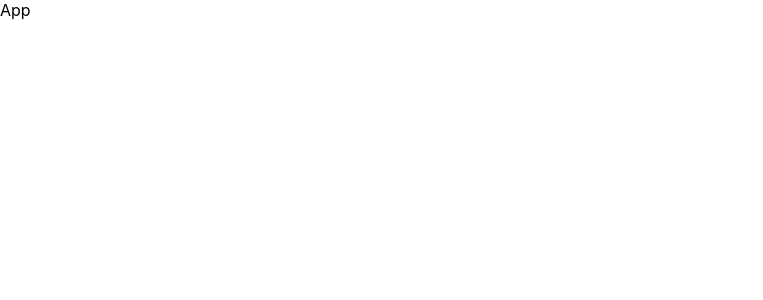
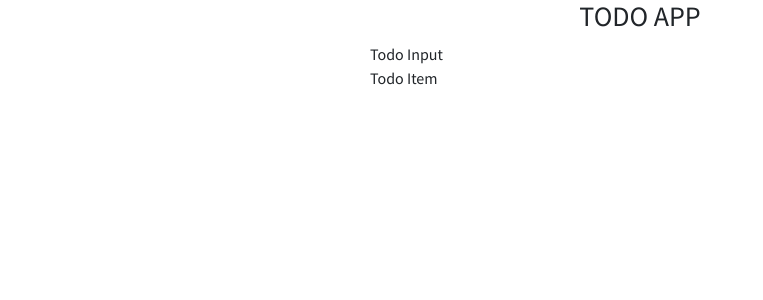
Before and after one commit to munirmahmud/react-todo-app, a React (Create React App) app: page / in a window 1280 px wide. Shown: the top 300 px of the page, without its empty margins (0-763 px from the left). Built offline with nearby package versions, Linux system fonts and the light colour scheme.

Commit message:
Component structure done

```diff
--- a/public/index.html
+++ b/public/index.html
@@ -24,6 +24,7 @@
       work correctly both with client-side routing and a non-root public URL.
       Learn how to configure a non-root public URL by running `npm run build`.
     -->
+    <link href="https://fonts.googleapis.com/css2?family=Source+Sans+Pro:wght@300;400;600&display=swap" rel="stylesheet">
     <title>React Todo App</title>
   </head>
   <body>
--- a/src/App.css
+++ /dev/null
@@ -1,38 +0,0 @@
-.App {
-  text-align: center;
-}
-
-.App-logo {
-  height: 40vmin;
-  pointer-events: none;
-}
-
-@media (prefers-reduced-motion: no-preference) {
-  .App-logo {
-    animation: App-logo-spin infinite 20s linear;
-  }
-}
-
-.App-header {
-  background-color: #282c34;
-  min-height: 100vh;
-  display: flex;
-  flex-direction: column;
-  align-items: center;
-  justify-content: center;
-  font-size: calc(10px + 2vmin);
-  color: white;
-}
-
-.App-link {
-  color: #61dafb;
-}
-
-@keyframes App-logo-spin {
-  from {
-    transform: rotate(0deg);
-  }
-  to {
-    transform: rotate(360deg);
-  }
-}
--- a/src/App.js
+++ b/src/App.js
@@ -1,9 +1,57 @@
-import React from 'react'
+import React, { useState } from 'react';
+import { v4 as uuidv4 } from 'uuid';
+import TodoInput from './components/TodoInput';
+import TodoList from './components/TodoList';
 
 const App = () => {
+    const [items, setItems] = useState({
+        todoItems: [{id: 1, title: 'New item'}, {id: 2, title: 'Another Item'}],
+        id: uuidv4(),
+        todoItem: "",
+        editItem: false,
+    });
+
+    const handleChange = (e) => {
+
+    };
+    const handleEdit = (e) => {
+
+    };
+    const handleSubmit = (e) => {
+
+    };
+    const editItem = id => {
+
+    };
+
+    const clearItems = () => {
+
+    };
+
+    const handleDelete = id => {
+
+    };
+
     return (
-        <div>
-            App
+        <div className="container">
+            <div className="row">
+                <div className="col-md-6 offset-3">
+                    <h3 className="text-center text-uppercase">Todo App</h3>
+
+                    <TodoInput
+                        item={items.todoItem}
+                        handleChange={handleChange}
+                        handleSubmit={handleSubmit}
+                        editItem={editItem}
+                    />
+
+                    <TodoList
+                    items={items}
+                    clearItems={clearItems}
+                    handleDelete={handleDelete}
+                    handleEdit={handleEdit} />
+                </div>
+            </div>
         </div>
     )
 }
--- /dev/null
+++ b/src/components/Todo.js
@@ -0,0 +1,11 @@
+import React from 'react'
+
+const Todo = () => {
+    return (
+        <div>
+            Todo Item
+        </div>
+    )
+}
+
+export default Todo
--- /dev/null
+++ b/src/components/TodoInput.js
@@ -0,0 +1,11 @@
+import React from 'react'
+
+const TodoInput = () => {
+    return (
+        <div>
+            Todo Input
+        </div>
+    )
+}
+
+export default TodoInput
--- /dev/null
+++ b/src/components/TodoList.js
@@ -0,0 +1,12 @@
+import React, { Component } from 'react'
+import Todo from './Todo'
+
+export default class TodoList extends Component {
+    render() {
+        return (
+            <div>
+                <Todo />
+            </div>
+        )
+    }
+}
--- a/src/index.css
+++ b/src/index.css
@@ -1,8 +1,5 @@
 body {
-  margin: 0;
-  font-family: -apple-system, BlinkMacSystemFont, 'Segoe UI', 'Roboto', 'Oxygen',
-    'Ubuntu', 'Cantarell', 'Fira Sans', 'Droid Sans', 'Helvetica Neue',
-    sans-serif;
+  font-family: 'Source Sans Pro', sans-serif;
   -webkit-font-smoothing: antialiased;
   -moz-osx-font-smoothing: grayscale;
 }
--- a/src/index.js
+++ b/src/index.js
@@ -1,3 +1,4 @@
+import 'bootstrap/dist/css/bootstrap.min.css';
 import React from 'react';
 import ReactDOM from 'react-dom';
 import App from './App';
```
